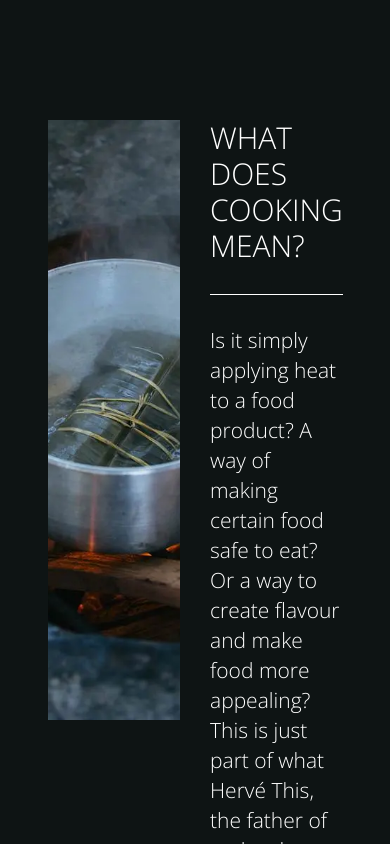
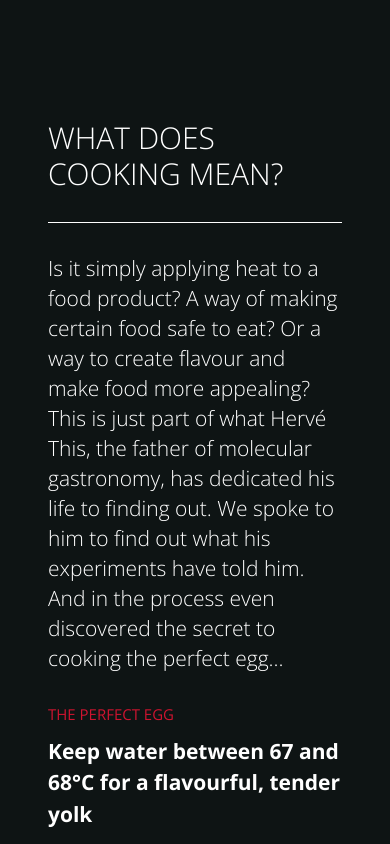
Before and after one commit to Archiyopp/orchard-interview, a React (Vite) app: page / in a window 390 px wide. Built offline with nearby package versions, Linux system fonts and the light colour scheme.

Commit message:
add anchor wrapper to pictures

```diff
--- /dev/null
+++ b/src/components/AnchorWrapper.tsx
@@ -0,0 +1,14 @@
+import { PropsWithChildren } from "react";
+
+export function AnchorWrapper({ children, className }: PropsWithChildren<{ className?: string }>) {
+  return (
+    <a
+      className={className}
+      onClick={(e) => {
+        console.log(e.target);
+      }}
+    >
+      {children}
+    </a>
+  );
+}
--- a/src/components/CardList.tsx
+++ b/src/components/CardList.tsx
@@ -2,6 +2,7 @@ import { useRef } from "react";
 import { Headline } from "./Headline";
 import { PictureDialog } from "./PictureDialog";
 import type { CardData, CardListData } from "../data";
+import { AnchorWrapper } from "./AnchorWrapper";
 
 export function CardList({ title, listData }: CardListData) {
   return (
@@ -24,6 +25,7 @@ function Card({ name, description, imageURL, alt, imageWebP, height, width, imag
 
   return (
     <li className="flex max-w-93.75 flex-col gap-7.5">
+      <AnchorWrapper>
         <picture onClick={() => dialogRef.current?.showModal()} className="h-75 overflow-hidden">
           <source srcSet={imageWebP} type="image/webp" />
           <img
@@ -34,6 +36,7 @@ function Card({ name, description, imageURL, alt, imageWebP, height, width, imag
             className={`${imageClassName ?? ""} h-75 w-full object-cover hover:scale-125 transition-all duration-300 hover:opacity-75`}
           />
         </picture>
+      </AnchorWrapper>
       <PictureDialog ref={dialogRef} name={name} imageURL={imageURL} alt={alt} imageWebP={imageWebP} />
       <div className="flex flex-col text-[1.3125rem] gap-2.5 px-7.5">
         <h2 className="text-center leading-7.5 font-bold">{name}</h2>
--- a/src/components/CookingGallery.tsx
+++ b/src/components/CookingGallery.tsx
@@ -2,6 +2,7 @@ import { useRef } from "react";
 import { Headline } from "./Headline";
 import { PictureDialog } from "./PictureDialog";
 import type { CookingGalleryData, GalleryImage } from "../data";
+import { AnchorWrapper } from "./AnchorWrapper";
 
 export function CookingGallery({
   galleryImages,
@@ -10,13 +11,16 @@ export function CookingGallery({
   captionText,
 }: CookingGalleryData) {
   return (
-    <article className="grid grid-cols-2 xl:grid-cols-[754px_375px] gap-7.5 py-30 sm:px-20.75 lg:px-34.75 px-10 justify-center mx-auto">
-      <div className="grid xl:grid-cols-2 col-span-1 grid-rows-2 gap-2.5 justify-center max-w-fit">
+    <article
+      className="grid flow sm:grid-cols-2 xl:grid-cols-[754px_375px] gap-7.5 py-30 sm:px-20.75 lg:px-34.75 px-10 justify-center
+        mx-auto"
+    >
+      <div className="grid xl:grid-cols-2 col-span-1 xl:grid-rows-2 gap-2.5 justify-center max-w-fit order-2 sm:order-1">
         {galleryImages.map((image) => (
           <GalleryPicture key={image.alt} {...image} />
         ))}
       </div>
-      <div className="flex flex-col gap-7.5 col-span-1">
+      <div className="flex flex-col gap-7.5 col-span-1 order-1 sm:order-2">
         <Headline>What does cooking mean?</Headline>
         <p className="font-light text-[1.3125rem] leading-7.5">{description}</p>
         <div className="flex flex-col gap-2.5">
@@ -32,9 +36,10 @@ function GalleryPicture({ imgURL, imgWebp, alt, height, pictureClassName, classN
   const dialogRef = useRef<HTMLDialogElement>(null);
   return (
     <>
+      <AnchorWrapper className={`${pictureClassName ?? ""} overflow-hidden sm:max-w-93.75 cursor-pointer`}>
         <picture
           key={alt}
-        className={`${pictureClassName ?? ""} overflow-hidden max-w-93.75 cursor-pointer`}
+          className={`${pictureClassName ?? ""} overflow-hidden sm:max-w-93.75 cursor-pointer`}
           onClick={() => dialogRef.current?.showModal()}
         >
           <source srcSet={imgWebp} type="image/webp" />
@@ -45,6 +50,7 @@ function GalleryPicture({ imgURL, imgWebp, alt, height, pictureClassName, classN
             className={`${className ?? ""} object-cover hover:scale-125 h-full transition-all duration-300 hover:opacity-75`}
           />
         </picture>
+      </AnchorWrapper>
       <PictureDialog ref={dialogRef} name={alt} imageURL={imgURL} alt={alt} imageWebP={imgWebp} />
     </>
   );
--- a/src/data.ts
+++ b/src/data.ts
@@ -36,21 +36,21 @@ export const cookingGalleryData = {
       imgWebp: CookingPotWebp,
       alt: "Cooking pot",
       height: 600,
-      pictureClassName: "row-span-2 h-150",
+      pictureClassName: "row-span-2 sm:h-150",
     },
     {
       imgURL: Chef,
       imgWebp: ChefWebp,
       alt: "Chef cooking",
       height: 295,
-      pictureClassName: "h-73.75",
+      pictureClassName: "sm:h-73.75",
     },
     {
       imgURL: Eggs,
       imgWebp: EggsWebp,
       alt: "8 Eggs",
       height: 295,
-      pictureClassName: "h-73.75",
+      pictureClassName: "sm:h-73.75",
     },
   ],
   description:
```
Lines whose indentation alone changed are shown as unchanged.
